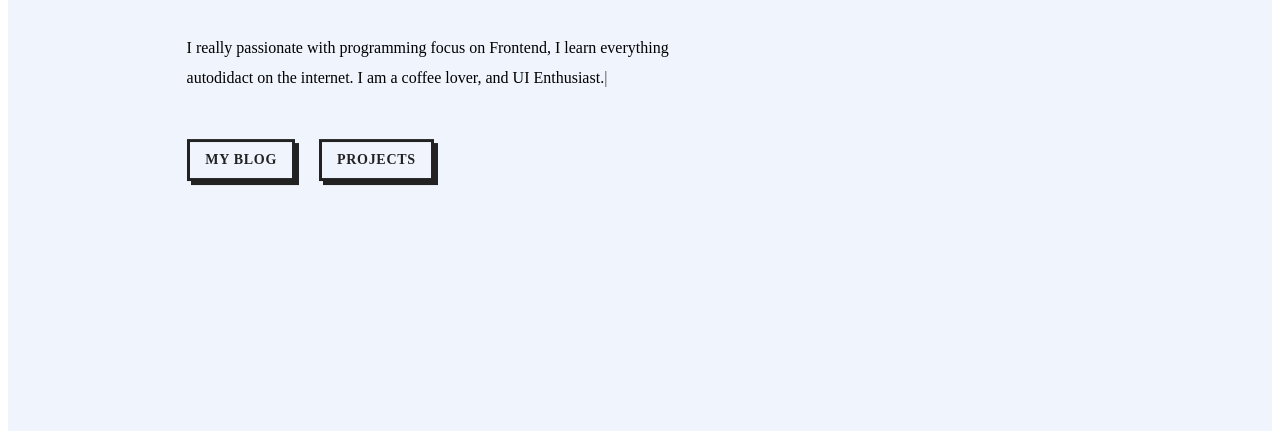
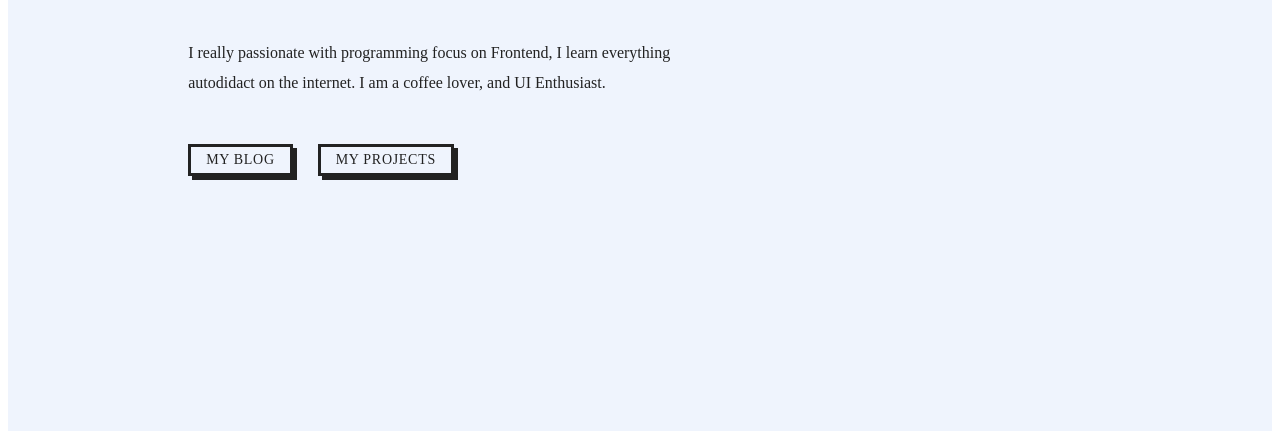
Before and after one commit to iqbalfasri/ibaal.space, a Gatsby site: page /landing in a window 1280 px wide. Shown: the part 377-816 px from the top of the page. Built offline with nearby package versions, Linux system fonts and the light colour scheme; Gatsby itself is replaced by a stand-in of ours.

Commit message:
Landing Page is done

```diff
--- a/src/components/styled.js
+++ b/src/components/styled.js
@@ -32,6 +32,7 @@ export const TitleLanding = styled.h1`
   max-width: 55%;
   bottom: 25px;
   position: relative;
+  color: #fea53e;
 `;
 
 export const DescLanding = styled.p`
@@ -39,6 +40,7 @@ export const DescLanding = styled.p`
   font-weight: 400;
   max-width: 55%;
   line-height: 30px;
+  color: #222;
 `;
 
 export const LandingButton = styled.a`
@@ -49,17 +51,17 @@ export const LandingButton = styled.a`
   background: 0 0;
   text-transform: uppercase;
   text-align: center;
-  padding: 10px 15px;
-  color: #222;
+  padding: 5px 15px;
+  color: #222 !important;
   letter-spacing: 0.05em;
   font-size: 0.875rem;
-  font-weight: 700;
+  font-weight: 500;
   box-shadow: 4px 4px #222;
   transition: box-shadow 0.15s ease-in;
   text-decoration: none;
-  animation: ${onLoadAnimation} 2.5s;
   margin: 30px 25px 0px 0px;
   cursor: pointer;
+  text-decoration: none !important;
 
   &:hover {
     box-shadow: 0px 0px transparent;
--- a/src/pages/landing.js
+++ b/src/pages/landing.js
@@ -1,5 +1,6 @@
 import React, { useState } from "react";
 import Typed from "react-typed";
+import Seo from "../components/seo";
 import * as LandingStyled from "../components/styled";
 
 function LandingPage() {
@@ -7,6 +8,7 @@ function LandingPage() {
 
   return (
     <LandingStyled.ViewLanding>
+      <Seo title="Homepage" />
       <div className="container">
         <LandingStyled.TitleLanding className="title-landing">
           <Typed
@@ -18,23 +20,17 @@ function LandingPage() {
             }}
           />
         </LandingStyled.TitleLanding>
-        {typedIsComplete && (
-          <>
-            <LandingStyled.DescLanding className="desc-landing">
-              <Typed
-                strings={[
-                  "I really passionate with programming focus on Frontend, I learn everything autodidact on the internet. I am a coffee lover, and UI Enthusiast.",
-                ]}
-                startDelay={500}
-                typeSpeed={10}
-              />
-            </LandingStyled.DescLanding>
-            <div>
-              <LandingStyled.LandingButton>My Blog</LandingStyled.LandingButton>
-              <LandingStyled.LandingButton>Projects</LandingStyled.LandingButton>
-            </div>
-          </>
-        )}
+        <LandingStyled.DescLanding>
+          I really passionate with programming focus on Frontend, I learn
+          everything autodidact on the internet. I am a coffee lover, and UI
+          Enthusiast.
+        </LandingStyled.DescLanding>
+        <>
+          <LandingStyled.LandingButton href="/blog">
+            My Blog
+          </LandingStyled.LandingButton>
+          <LandingStyled.LandingButton>My Projects</LandingStyled.LandingButton>
+        </>
       </div>
     </LandingStyled.ViewLanding>
   );
```
